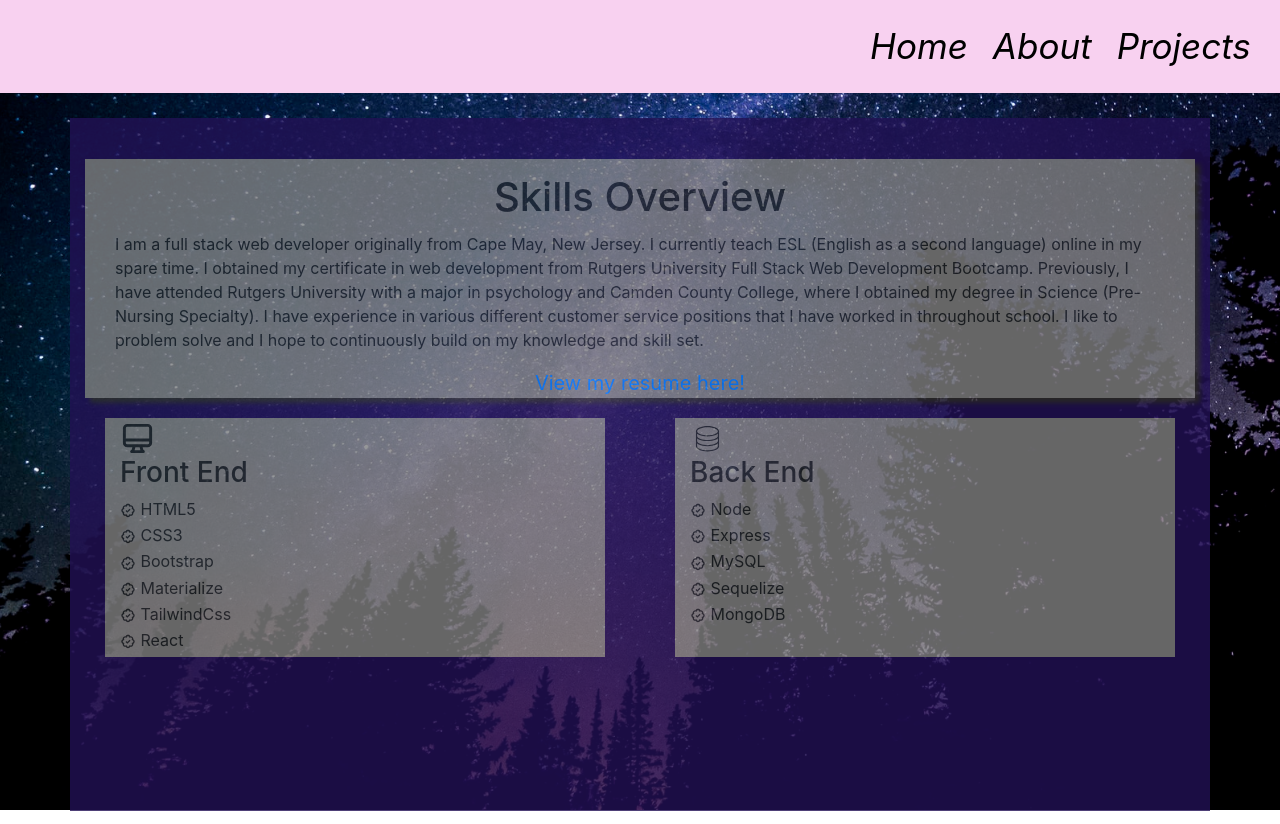
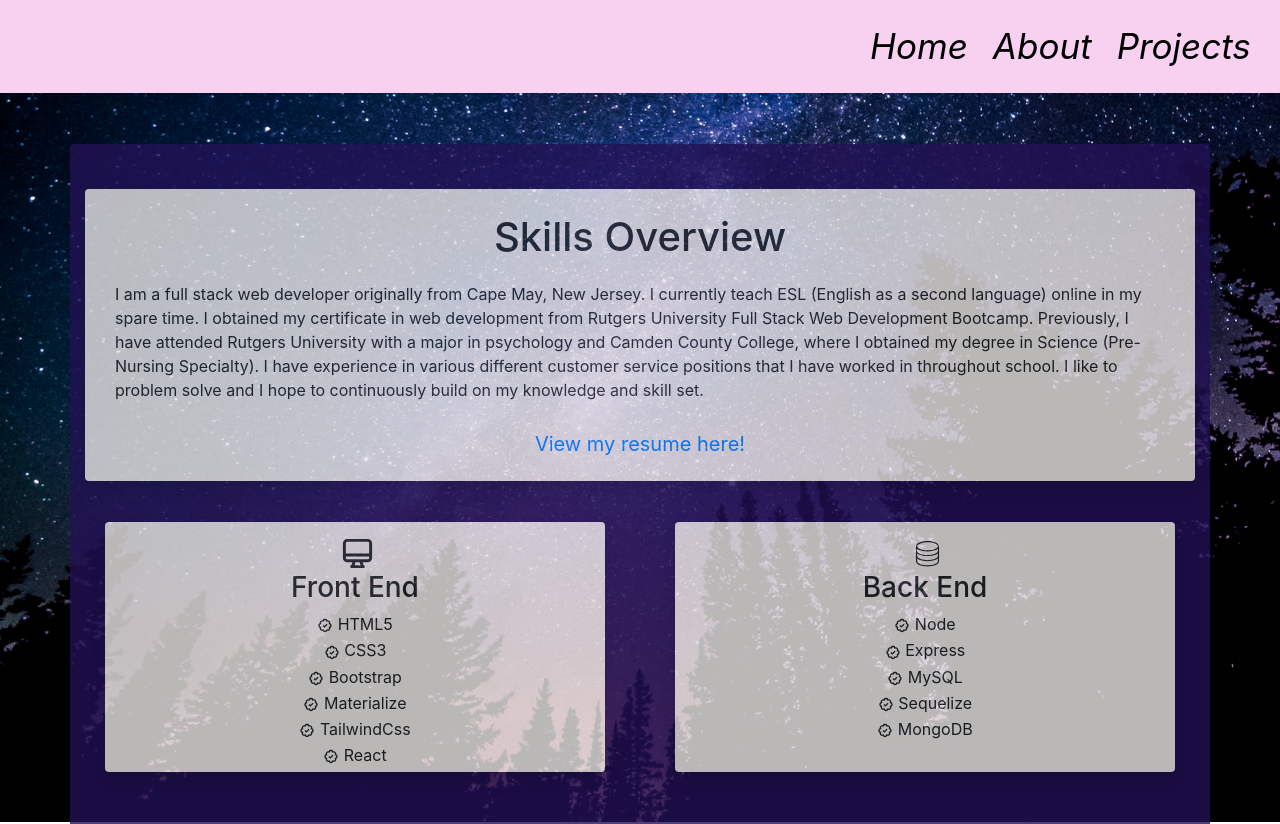
Before and after one commit to kaitlinkenney/react-portfolio, a React (Create React App) app: page /about in a window 1280 px wide. Shown: the top 824 px of the page. Built offline with nearby package versions, Linux system fonts and the light colour scheme.

Commit message:
about page fixed

```diff
--- a/src/pages/about.css
+++ b/src/pages/about.css
@@ -1,7 +1,8 @@
 .resume {
     text-align: center;
     font-size: 20px;
-
+    padding-top: 1%;
+    padding-bottom: 2%;
 }
 
 .skills {
@@ -11,43 +12,58 @@
 
 .containerone {
     padding-top: 3%;
-    padding-bottom: 12%;
-    margin-top: 2%;
+    padding-bottom: 5%;
+    margin-top: 4%;
     opacity: 80%;
     padding-right: 4px;
-    padding-left: 4px;
+    padding-left: 10%;
 }
 
 .containertwo {
-    background-color: gray;
-    padding-top: 1%;
-    margin-top: 3px;
-    box-shadow: 5px 5px 5px rgb(49, 47, 47);
+    background-color: rgb(233, 229, 229);
+    padding-top: 2%;
+    padding-left: 2px;
+    margin-top: 7px;
+    /* box-shadow: 5px 5px 5px rgb(65, 63, 63); */
 }
 
 .containerthree {
-    padding-top: 3px;
+    padding-top: 13px;
 }
 
 .containerfour {
     margin-left: 12px;
-    margin-top: 4px;
+    margin-top: 25px;
     padding-bottom: 3px;
     padding-top: 3px;
-    background-color: gray;
+    background-color: rgb(233, 229, 229);
+    /* box-shadow: 5px 5px 5px rgb(65, 63, 63); */
 }
 
 
 .db {
-    margin-left: auto;
+    margin-left: 220px;
+    margin-top: 11px;
 }
 
 .rows {
-    justify-content: center;
+    text-align: center;
 }
 
 .containerfive {
-    margin-top: 4px;
+    margin-top: 25px;
     padding-top: 3px;
-    background-color: gray;
+    background-color: rgb(233, 229, 229);
+    /* box-shadow: 5px 5px 5px rgb(65, 63, 63); */
 }
+
+.desktop {
+    align-content: center;
+    margin-top: 11px;
+    margin-left: 220px;
+}
+
+h3 {
+    text-align: center;
+
+}
--- a/src/pages/about.js
+++ b/src/pages/about.js
@@ -8,9 +8,9 @@ import "./about.css";
 function About() {
     return (
 
-        <div className="container containerone" style={{ background: "#215" }}>
+        <div className="container rounded containerone" style={{ background: "#215" }}>
             <Image />
-            <div className=" container containertwo">
+            <div className=" container shadow rounded containertwo">
                 <h1 className="skills"> Skills Overview </h1>
                 <p className="container containerthree">  I am a full stack web developer originally from Cape May, New Jersey.
                 I currently teach ESL (English as a second language) online in my spare time.
@@ -24,7 +24,7 @@ function About() {
                 </p>
             </div>
             <div className="row">
-                <div className="container containerfour" style={{ width: "500px" }}>
+                <div className="container shadow rounded containerfour" style={{ width: "500px" }}>
                     <HiOutlineDesktopComputer className="desktop" style={{ height: 35, width: 35 }} />
                     <div className="rows">
                         <h3> Front End</h3>
@@ -48,7 +48,7 @@ function About() {
                         < BiBadgeCheck style={{ height: 25 }} /> React
                         </div>
                 </div>
-                <div className="container containerfive" style={{ width: "500px" }}>
+                <div className="container shadow rounded containerfive" style={{ width: "500px" }}>
                     <DiStreamline className="db" style={{ height: 35, width: 35 }} />
                     <div className="rows">
                         <h3> Back End</h3>
```
Also changed, not shown: 1 other file (tests, documents, lock files or other folders).
